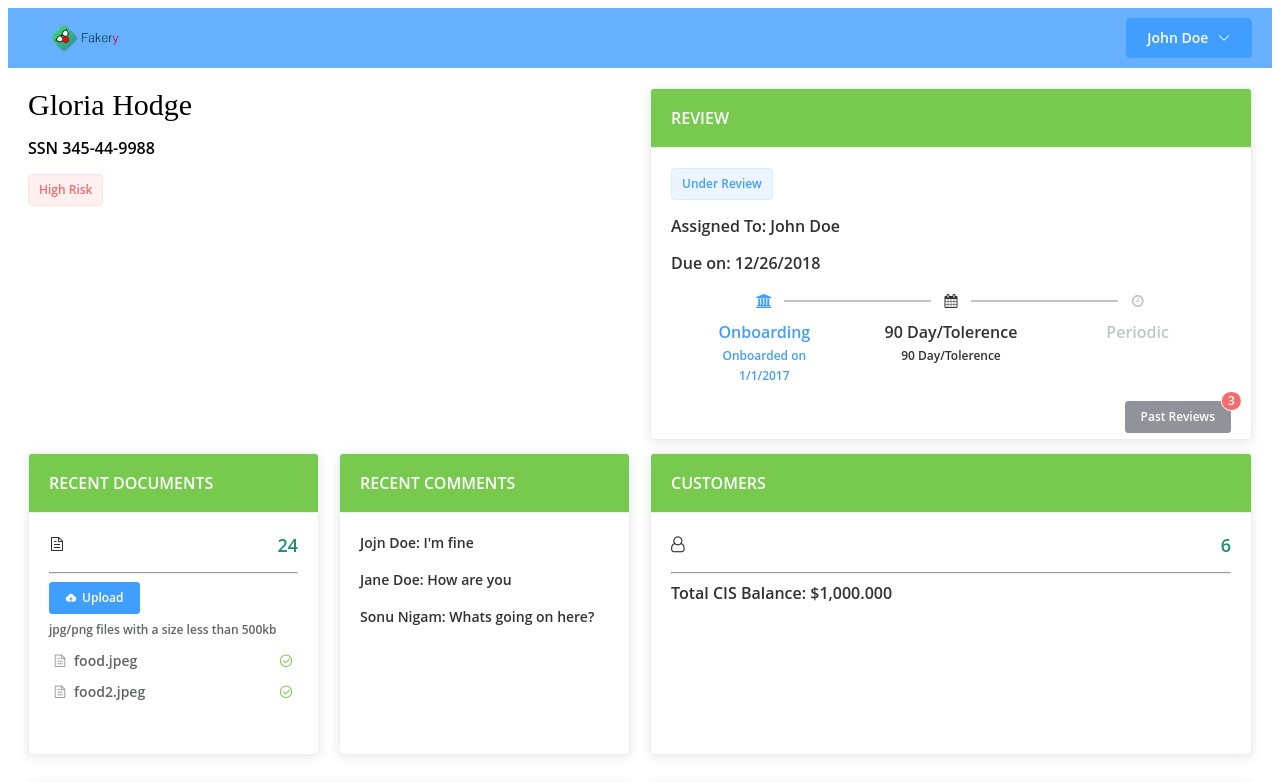
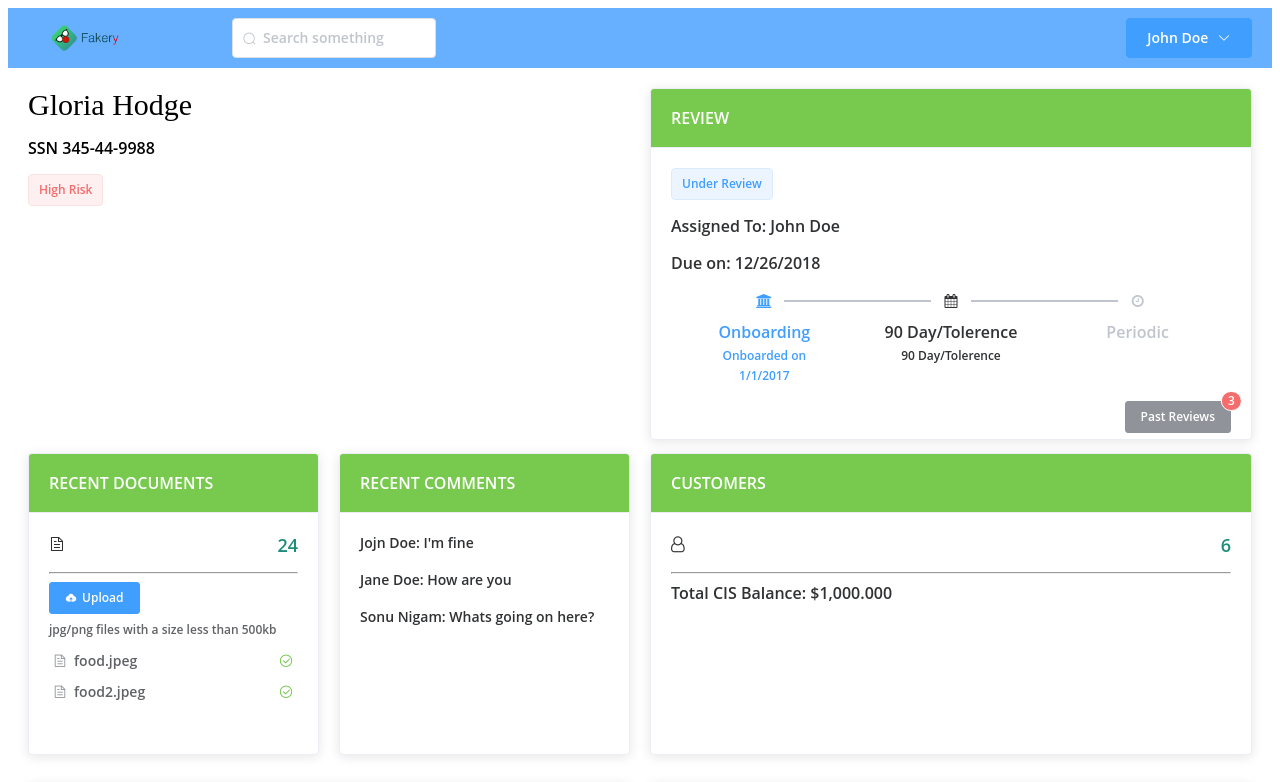
Before and after one commit to teamyudin/dashboard, a Vue app: page / in a window 1280 px wide. Shown: the top 782 px of the page. Built offline with nearby package versions, Linux system fonts and the light colour scheme.

Commit message:
search input

```diff
--- a/src/components/dashboard.vue
+++ b/src/components/dashboard.vue
@@ -5,7 +5,10 @@
           <el-col :span="4">
             <img src="../assets/fakery.png" style="height: 40px;">
           </el-col>
-          <el-col :span="20">
+          <el-col :span="4">
+            <el-input prefix-icon="el-icon-search" placeholder="Search something"/>
+          </el-col>
+          <el-col :span="16">
             <div style="float:right;">
               <el-dropdown>
                 <el-button type="primary">
```
